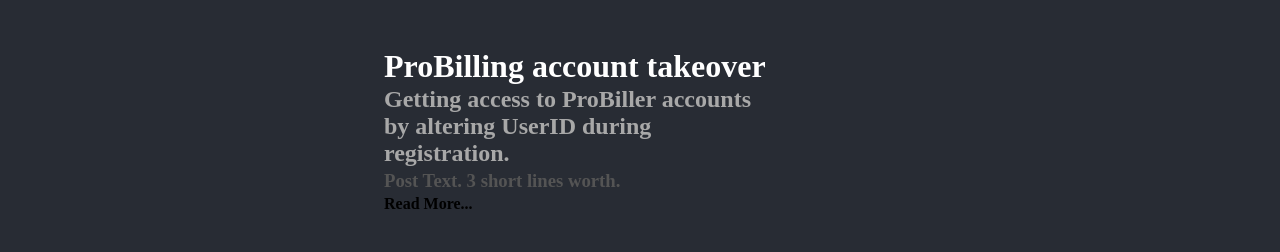
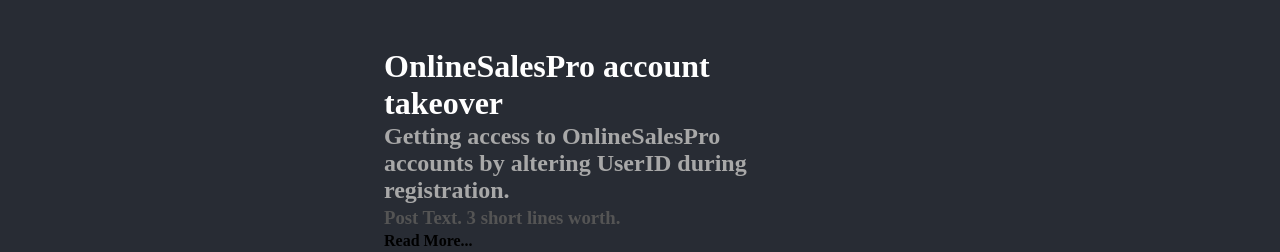
Before and after one commit to felention/felention.github.io, a plain HTML site: page index.html in a window 1280 px wide. Shown: the part 591-843 px from the top of the page. Drawn offline with Linux system fonts and the light colour scheme.

Commit message:
Add files via upload
You know the drill. Late night impatient rushing

```diff
--- a/index.html
+++ b/index.html
@@ -26,10 +26,10 @@
       <h3>Post Text. 3 short lines worth.</h3>
       <a href="posts/seedup.html">Read More...</a>
       <br>
-      <h1>ProBilling account takeover</h1>
-      <h2>Getting access to ProBiller accounts by altering UserID during registration.</h2>
+      <h1>OnlineSalesPro account takeover</h1>
+      <h2>Getting access to OnlineSalesPro accounts by altering UserID during registration.</h2>
       <h3>Post Text. 3 short lines worth.</h3>
-      <a href="posts/probiller.html">Read More...</a>
+      <a href="posts/onlinesalespro.html">Read More...</a>
       <br>
       <h1>O2 Code Repository</h1>
       <h2>Finding an open Maven Repository for the O2 Mobile Network Provider which includes dev passwords.</h2>
```
